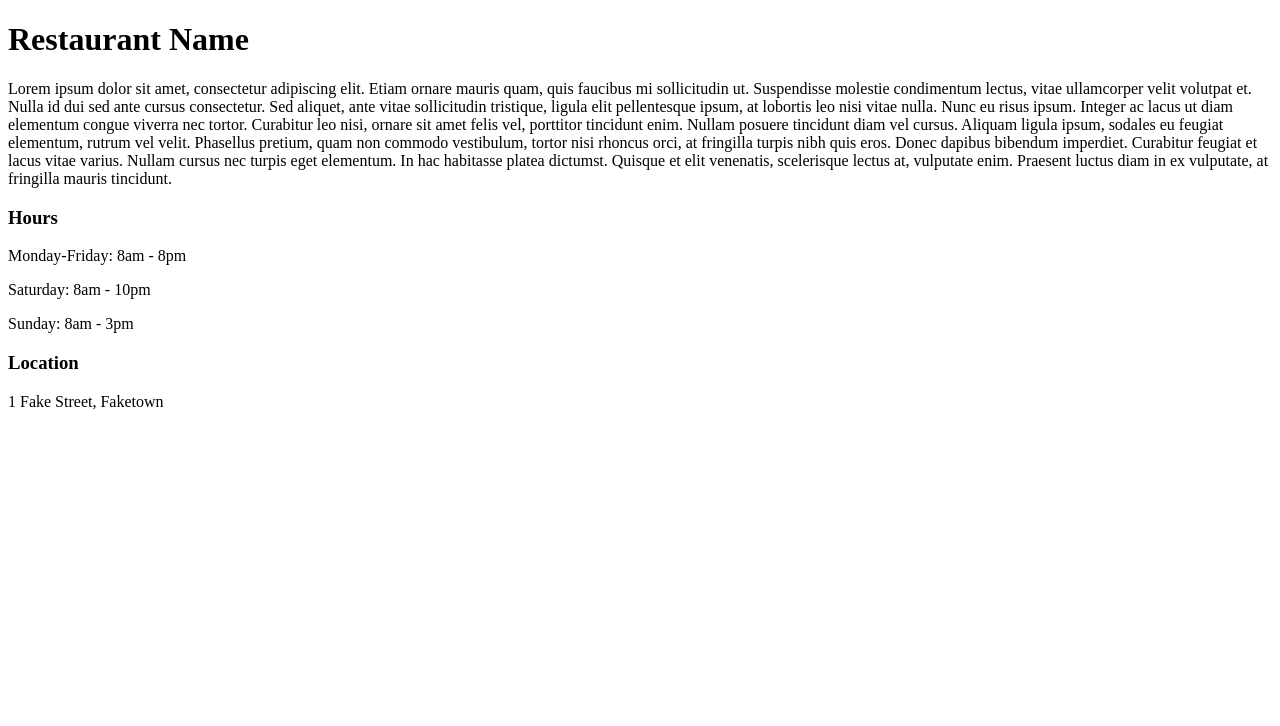
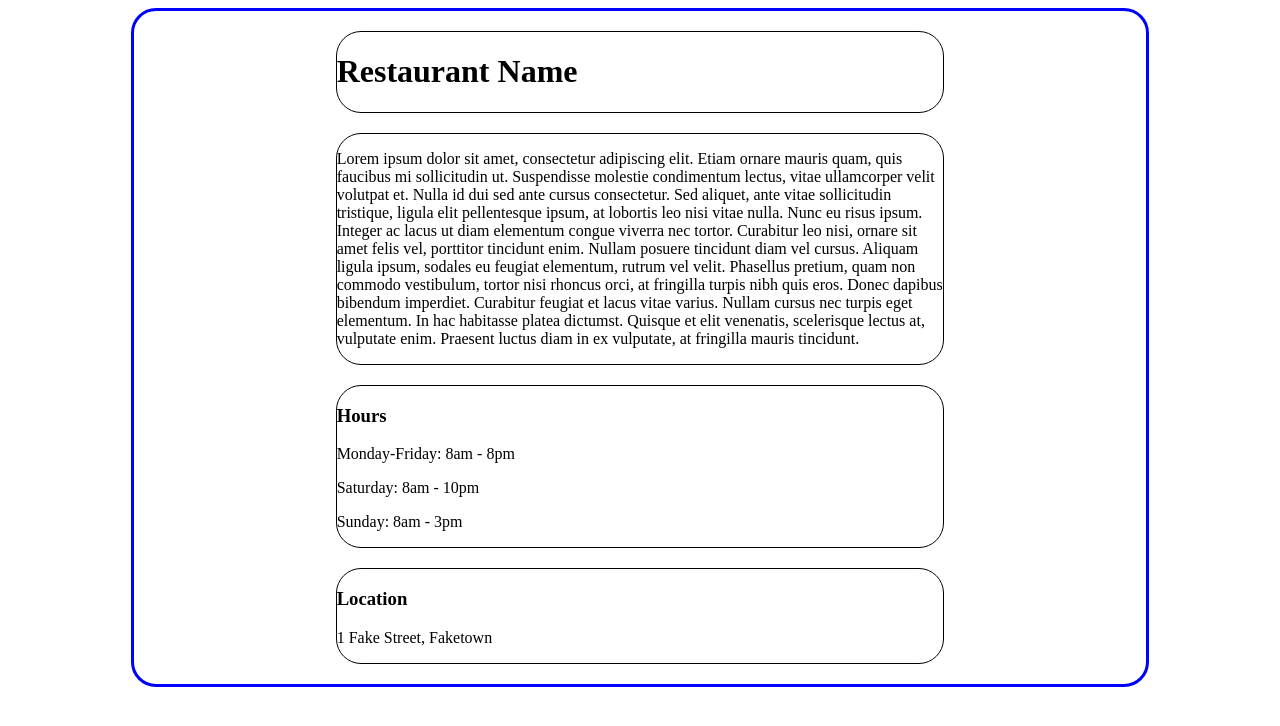
Before and after one commit to tweinert/restaurant-page, a website built with webpack: page dist/index.html in a window 1280 px wide. Built offline with nearby package versions, Linux system fonts and the light colour scheme.

Commit message:
css styling added

```diff
--- /dev/null
+++ b/dist/index.css
@@ -0,0 +1,40 @@
+.content {
+    position: relative;
+    margin: 0 auto;
+    border: 3px solid blue;
+    border-radius: 25px;
+    max-width: 80%;
+}
+
+.heading-container {
+    margin: 0 auto;
+    margin-top: 20px;
+    border: 1px solid black;
+    border-radius: 25px;
+    max-width: 60%;
+}
+
+.description-container {
+    margin: 0 auto;
+    margin-top: 20px;
+    border: 1px solid black;
+    border-radius: 25px;
+    max-width: 60%;
+}
+
+.hours-container {
+    margin: 0 auto;
+    margin-top: 20px;
+    border: 1px solid black;
+    border-radius: 25px;
+    max-width: 60%;
+}
+
+.location-container {
+    margin: 0 auto;
+    margin-top: 20px;
+    margin-bottom: 20px;
+    border: 1px solid black;
+    border-radius: 25px;
+    max-width: 60%;
+}
--- a/dist/index.html
+++ b/dist/index.html
@@ -3,10 +3,11 @@
     <head>
         <meta charset="UTF-8">
         <title>Restaurant Page</title>
+        <link rel="stylesheet" href="index.css">
     </head>
     <body>
         <script src="main.js"></script>
-        <div id="content">
+        <div id="content" class="content">
             <div class="heading-container">
                 <h1>Restaurant Name</h1>
             </div>
```
